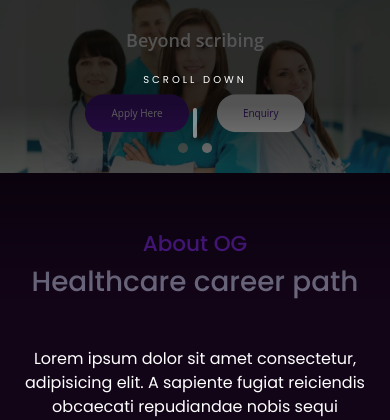
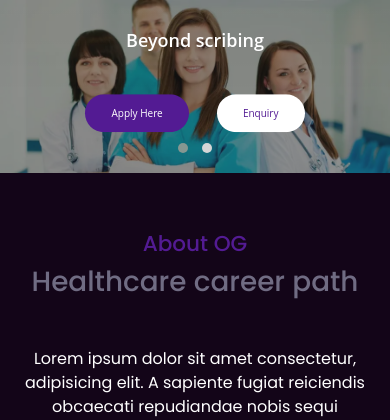
Before and after one commit to vibilk/oghealthcaredev, a PHP site: page / in a window 390 px wide. Shown: the part 126-546 px from the top of the page. Run offline with PHP 8.4, Linux system fonts and the light colour scheme.

Commit message:
Update main.css

```diff
--- a/assets/css/main.css
+++ b/assets/css/main.css
@@ -2411,6 +2411,15 @@ color: #fff !important;
 }
 
 @media screen and (max-width:440px) {
+    .banner_section::before {
+        content: "";
+        background: linear-gradient(180deg, #0000001f 0%, #0000002e 35%, rgb(0 0 0 / 2%) 100%);
+        height: 50%;
+        z-index: 0 !important;
+    }
+    .scroll_down{
+        display: none;
+    }
     .form_footer {
         justify-content: space-between;
         flex-direction: column-reverse;
```
